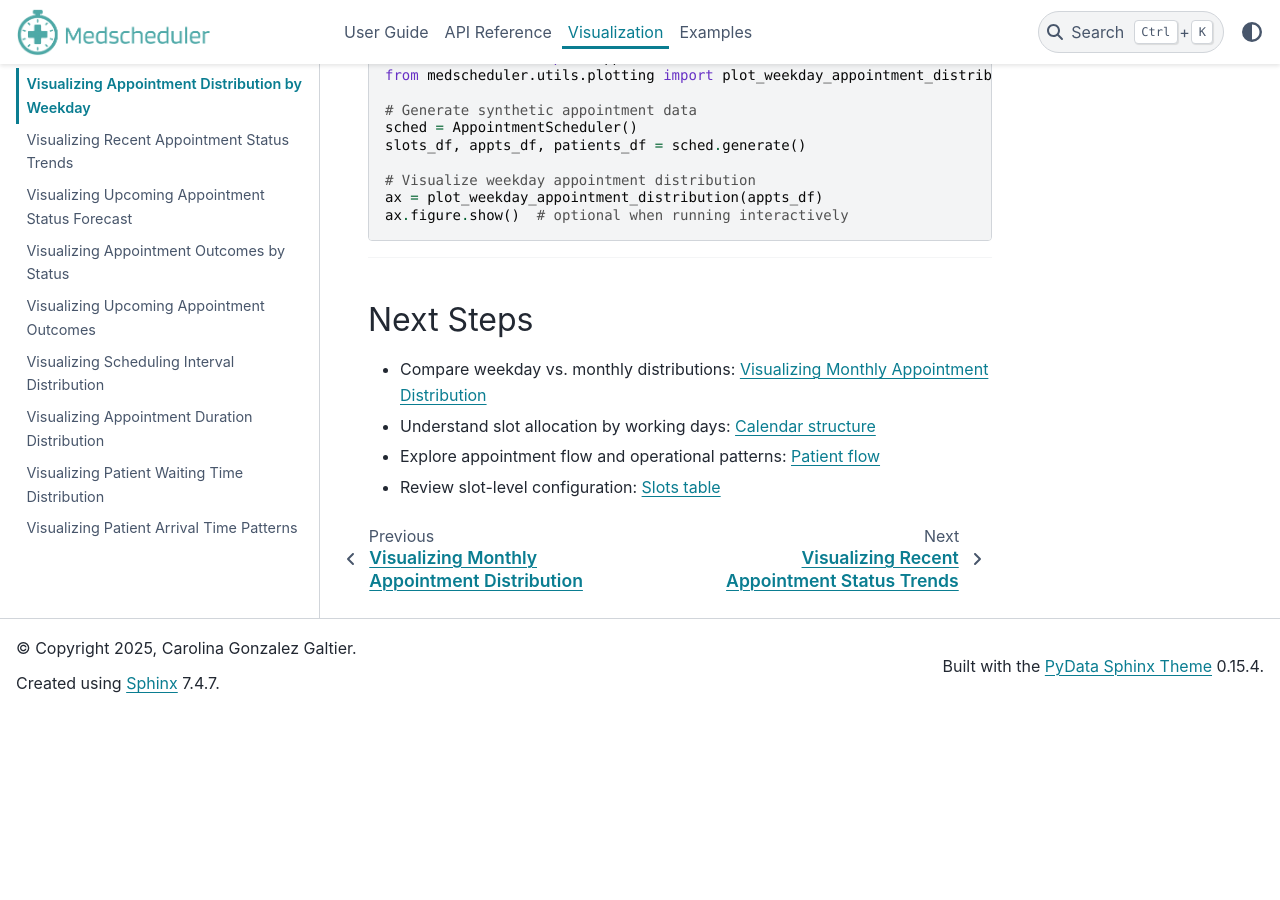
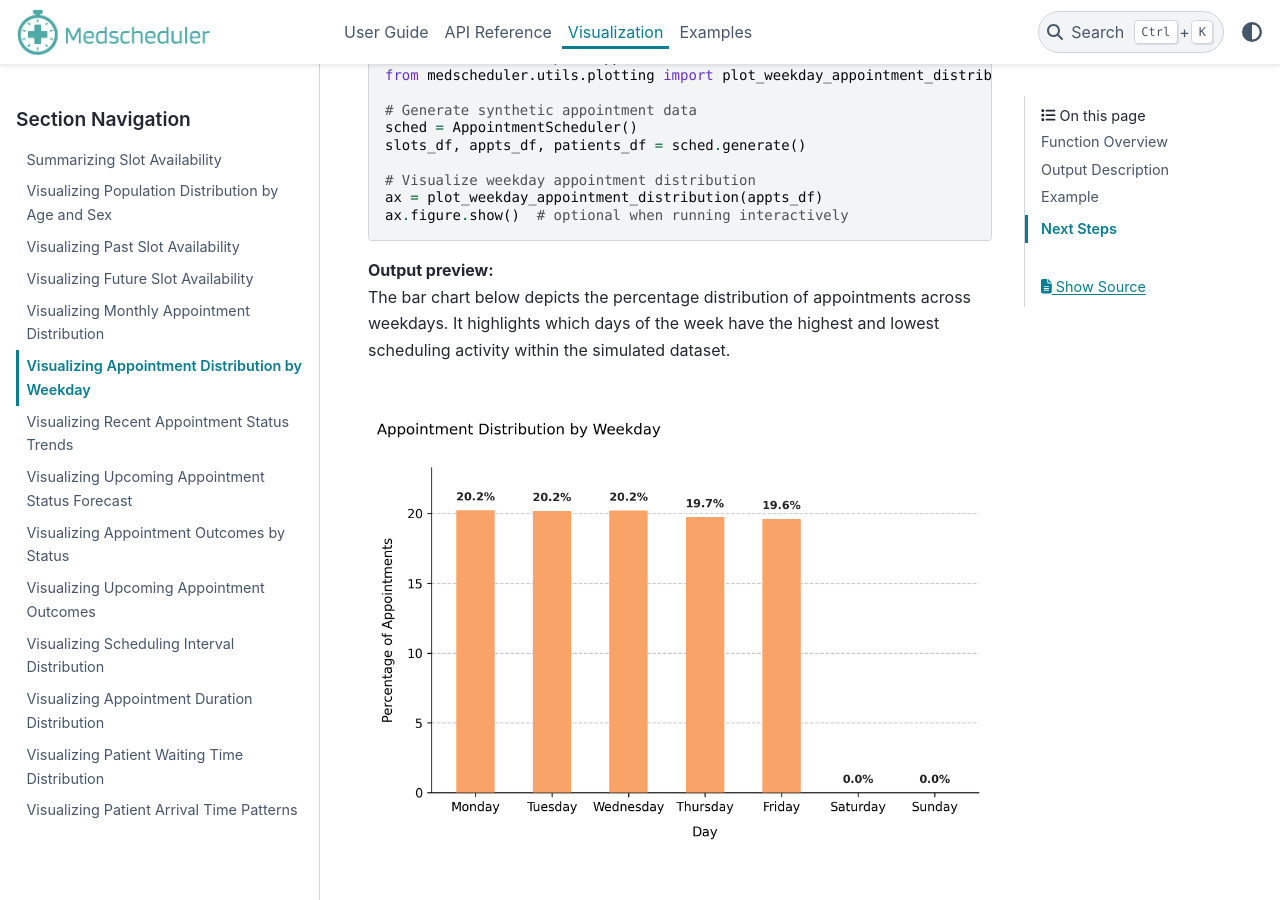
Before and after one commit to carogaltier/medscheduler, a Sphinx documentation site: the page built from docs/visualization/plot_weekday_appointment_distribution.md, in a window 1280 px wide and 900 px high, scrolled down 1361 px. Built offline with Sphinx 7.4.7 and the PyData theme 0.15.4, drawn with Linux system fonts in a browser that asks for light colours; before the commit the page ends 2073 px from its top, so only the background shows below that.

Commit message:
Update plot_weekday_appointment_distribution.md

````diff
--- a/docs/visualization/plot_weekday_appointment_distribution.md
+++ b/docs/visualization/plot_weekday_appointment_distribution.md
@@ -43,7 +43,10 @@ slots_df, appts_df, patients_df = sched.generate()
 ax = plot_weekday_appointment_distribution(appts_df)
 ax.figure.show()  # optional when running interactively
 ```
+**Output preview:**
+The bar chart below depicts the percentage distribution of appointments across weekdays. It highlights which days of the week have the highest and lowest scheduling activity within the simulated dataset.
 
+![Weekday Appointment Distribution](../_static/visuals/plot_weekday_appointment_distribution.png)
 ---
 
 ## Next Steps
````
